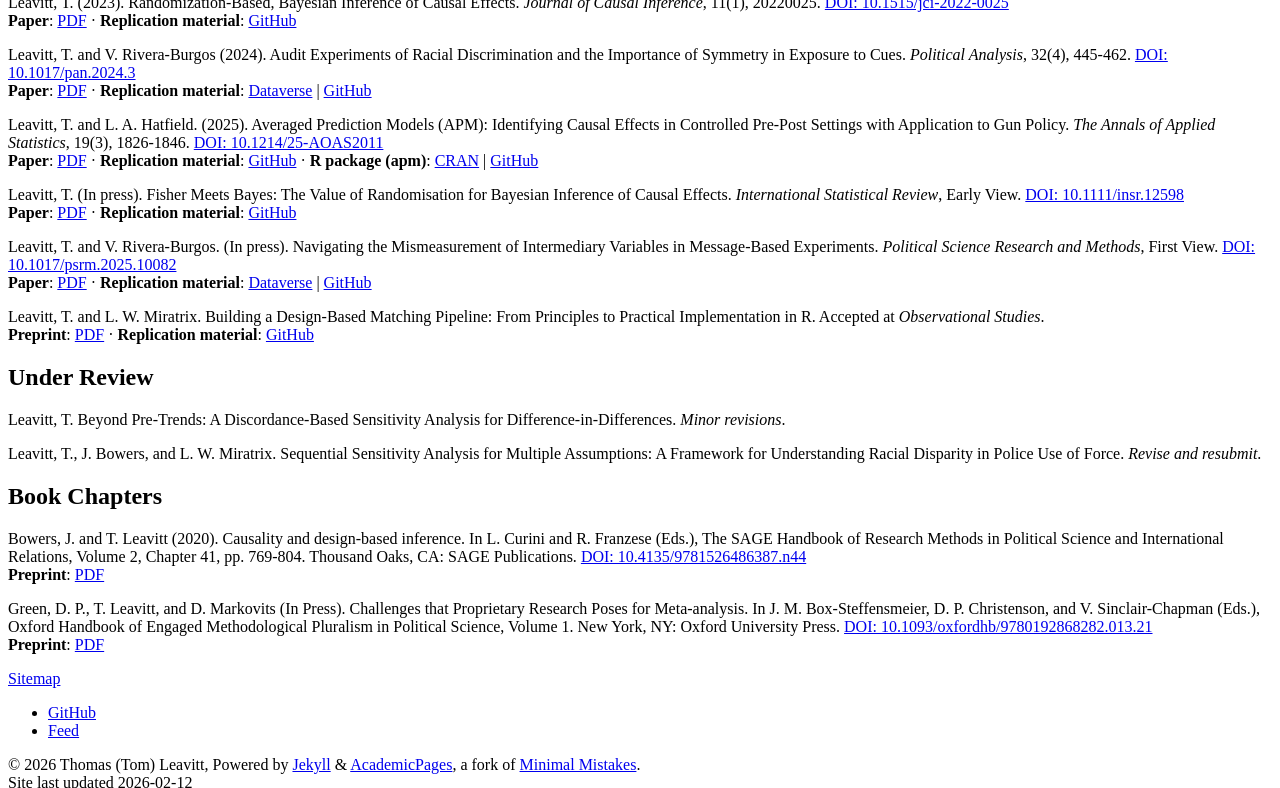
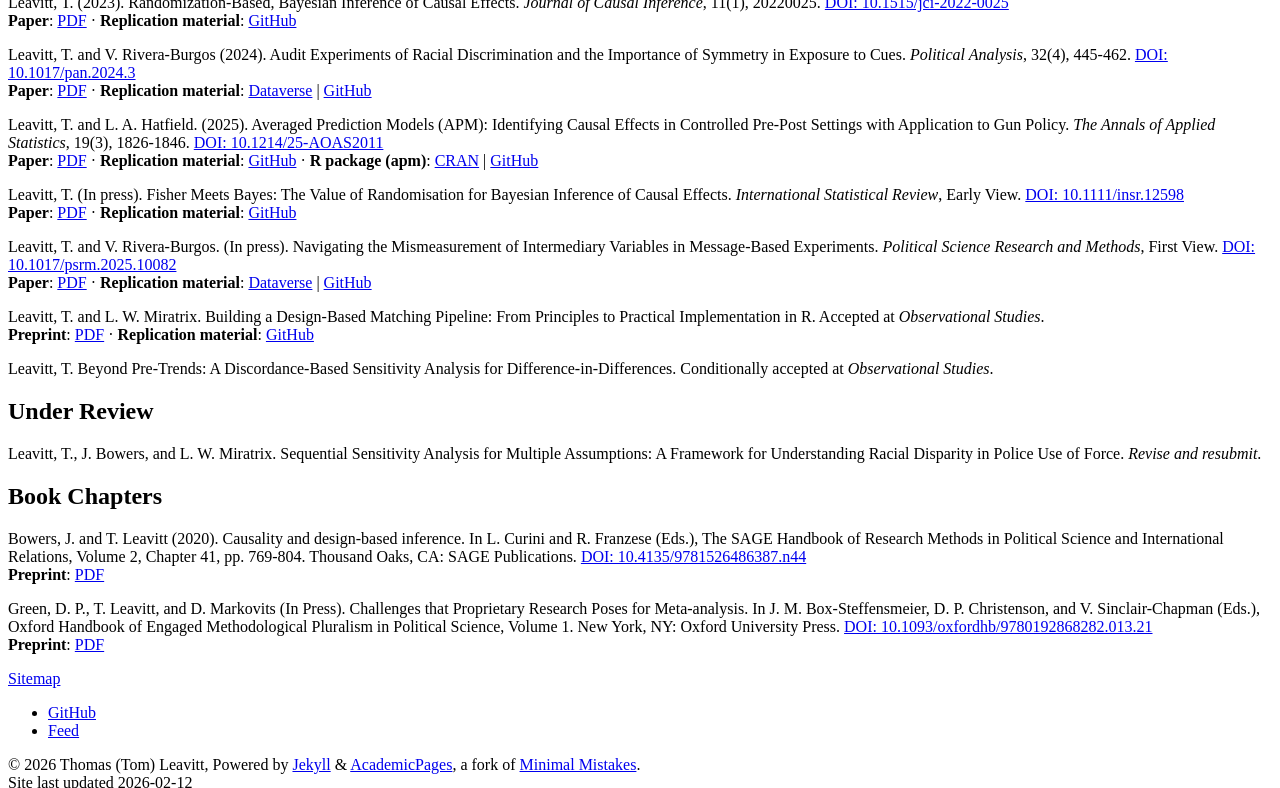
Before and after one commit to tl2624/tl2624.github.io, a Jekyll site: the page built from _pages/research.md, in a window 1280 px wide and 900 px high, scrolled down 1057 px, cut to the strip 0-788 px from the top of the window. Built offline with Jekyll 4.4.1, drawn with Linux system fonts in a browser that asks for light colours; some web fonts are replaced.

Commit message:
Update research.md

```diff
--- a/_pages/research.md
+++ b/_pages/research.md
@@ -25,9 +25,9 @@ Leavitt, T. and V. Rivera-Burgos. (In press). Navigating the Mismeasurement of I
 Leavitt, T. and L. W. Miratrix. Building a Design-Based Matching Pipeline: From Principles to Practical Implementation in R. Accepted at *Observational Studies*.
 **Preprint**: [PDF](https://tl2624.github.io/files/Leavitt_Miratrix_Accepted.pdf) · **Replication material**: [GitHub](https://github.com/tl2624/matching-guide)
 
+Leavitt, T. Beyond Pre-Trends: A Discordance-Based Sensitivity Analysis for Difference-in-Differences. Conditionally accepted at *Observational Studies*.
+
 ## Under Review
-
-Leavitt, T. Beyond Pre-Trends: A Discordance-Based Sensitivity Analysis for Difference-in-Differences. *Minor revisions*.
 
 Leavitt, T., J. Bowers, and L. W. Miratrix. Sequential Sensitivity Analysis for Multiple Assumptions: A Framework for Understanding Racial Disparity in Police Use of Force. *Revise and resubmit*.
 
```
